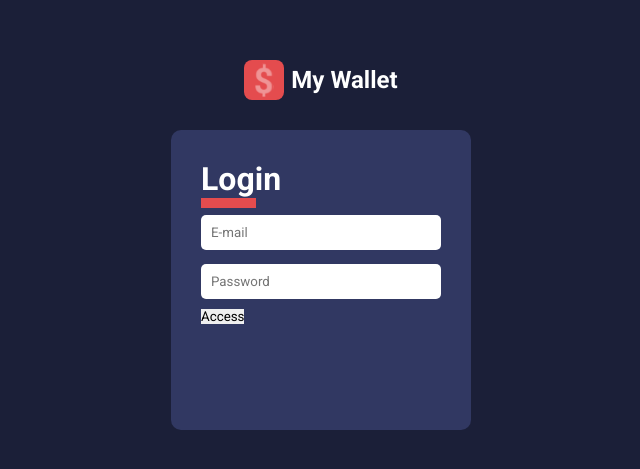
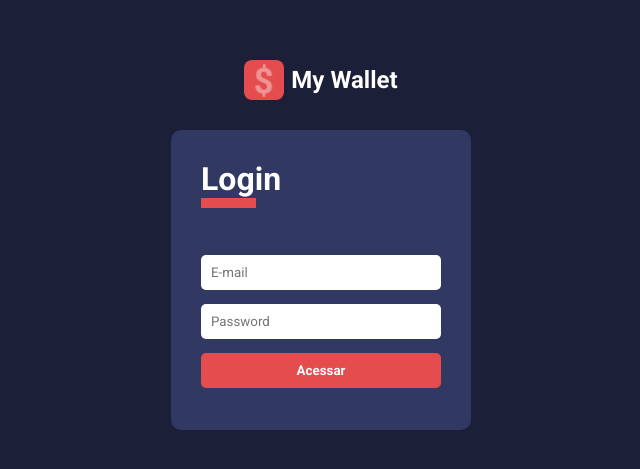
Before and after one commit to kaiofsca/my-wallet, a React (Create React App) app: page / in a window 1280 px wide. Shown: the part 155-624 px from the top of the page, without its empty margins (319-959 px from the left). Built offline with nearby package versions, Linux system fonts and the light colour scheme.

Commit message:
estilizando botao da pag login

```diff
--- /dev/null
+++ b/src/components/Button/index.tsx
@@ -0,0 +1,15 @@
+import React, { ButtonHTMLAttributes } from 'react'
+
+import { Container } from './styles'
+
+type IButtonProps = ButtonHTMLAttributes<HTMLButtonElement>
+
+const Button: React.FC<IButtonProps> = ({children, ... rest }) => {
+    return (
+        <Container {...rest} >
+            {children}
+        </Container>
+    );
+}
+
+export default Button
--- /dev/null
+++ b/src/components/Button/styles.ts
@@ -0,0 +1,20 @@
+import styled from "styled-components";
+
+export const Container = styled.button`
+    width: 100%;
+
+    margin: 7px 0;
+    padding: 10px;
+
+    border-radius: 5px;
+
+    font-weight: bold;
+    color: ${props => props.theme.colors.white};
+    background-color: ${props => props.theme.colors.warning};
+
+    transition: opacity .3s;
+
+    &:hover{
+        opacity: .7;
+    }
+`
--- /dev/null
+++ b/src/hooks/auth.tsx
@@ -0,0 +1 @@
+// import React, { createContext, useState } from 'react';
--- a/src/pages/SignIn/index.tsx
+++ b/src/pages/SignIn/index.tsx
@@ -3,6 +3,7 @@
 import logoImg from '../../assets/logo.svg'
 
 import Input from '../../components/Input'
+import Button from '../../components/Button'
 
 import {
     Container,
@@ -33,7 +34,7 @@
                     placeholder='Password'
                 />
 
-                <button type='submit'>Access</button>
+                <Button type='submit'> Acessar </Button>
             </Form>
         </Container>
     );
--- a/src/pages/SignIn/styles.ts
+++ b/src/pages/SignIn/styles.ts
@@ -41,6 +41,7 @@
 `
 
 export const FormTitle = styled.h1`
+    margin-bottom: 40px;
     color: ${props => props.theme.colors.white};
 
     &:after {
```
